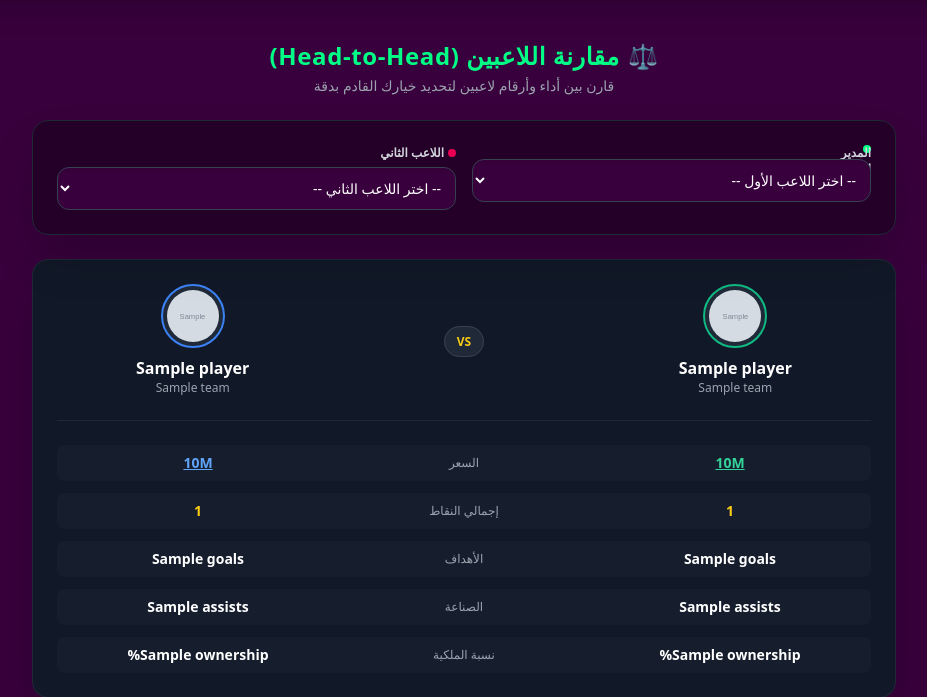
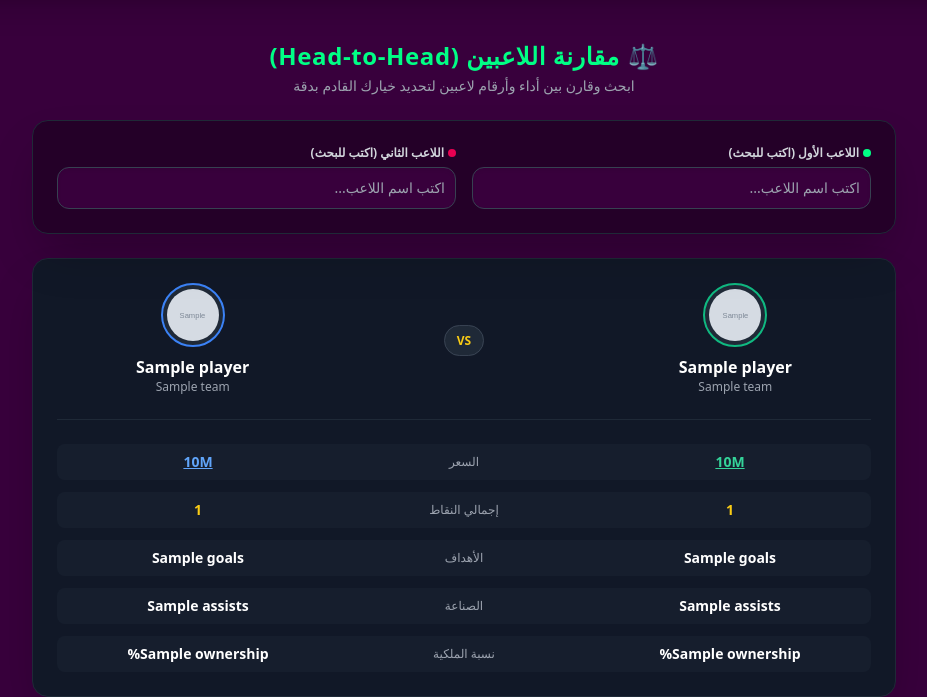
Before and after one commit to salehmohamed19/fantasy-league, a Django app: template fantasy/templates/fantasy/compare.html in a window 1280 px wide. Shown: the part 76-773 px from the top of the page, without its empty margins (176-1103 px from the left). Run offline with Django 3.2, Linux system fonts and the light colour scheme; the template is opened without the code that fills it: most values are stand-ins (such as "Sample title", 1, 10 or a date in 2020); grey boxes marked "Sample" are stand-in pictures; parts of the project's set-up code (start-up, migrations or seed data) failed here and were passed over; some libraries are stand-ins or nearby versions.

Commit message:
add new page for view player spececcصصب

```diff
--- a/fantasy/templates/fantasy/compare.html
+++ b/fantasy/templates/fantasy/compare.html
@@ -10,47 +10,57 @@
             <span>⚖️</span>
             <span>مقارنة اللاعبين (Head-to-Head)</span>
         </h2>
-        <p class="text-xs sm:text-sm text-gray-400 mt-1">قارن بين أداء وأرقام لاعبين لتحديد خيارك القادم بدقة</p>
+        <p class="text-xs sm:text-sm text-gray-400 mt-1">ابحث وقارن بين أداء وأرقام لاعبين لتحديد خيارك القادم بدقة</p>
     </div>
 
-    <!-- بطاقة اختيار اللاعبين -->
+    <!-- بطاقة اختيار اللاعبين والبحث -->
     <div class="bg-[#240028] border border-gray-800 rounded-2xl p-4 sm:p-6 shadow-2xl mb-6 relative">
         <form id="compare-form" hx-get="{% url 'compare_players' %}" hx-target="#comparison-results" hx-swap="innerHTML" class="grid grid-cols-1 sm:grid-cols-2 gap-4">
 
-            <!-- اختيار اللاعب الأول -->
+            <!-- بحث واختيار اللاعب الأول -->
             <div>
                 <label class="block text-xs font-bold text-gray-300 mb-1.5 flex items-center gap-1">
-                    <span class="w-2 h-2 rounded-full bg-plGreen"><span> المدير الأول
+                    <span class="w-2 h-2 rounded-full bg-plGreen"></span> اللاعب الأول (اكتب للبحث)
                 </label>
-                <select name="player1" onchange="this.form.requestSubmit()"
-                        class="w-full bg-plDark text-white border border-gray-700 focus:border-plGreen text-xs sm:text-sm rounded-xl p-2.5 outline-none cursor-pointer transition shadow-inner">
-                    <option value="">-- اختر اللاعب الأول --</option>
+
+                <!-- حقل الإدخال النصي المرتبط بقائمة البيانات -->
+                <input type="text" name="player1_name" list="players-list-1" placeholder="اكتب اسم اللاعب..."
+                       class="w-full bg-plDark text-white border border-gray-700 focus:border-plGreen text-xs sm:text-sm rounded-xl p-2.5 outline-none transition shadow-inner"
+                       onchange="updatePlayerId(this, 'player1-hidden-input', 'compare-form')">
+
+                <!-- حقل مخفي يحمل الـ ID الفعلي لإرساله للـ View -->
+                <input type="hidden" id="player1-hidden-input" name="player1" value="{{ selected_p1_id|default:'' }}">
+
+                <datalist id="players-list-1">
                     {% for player in all_players %}
-                        <option value="{{ player.id }}" {% if player.id == selected_p1_id %}selected{% endif %}>
-                            {{ player.name }} ({{ player.team.name }}) - {{ player.price }}M
-                        </option>
+                        <option data-id="{{ player.id }}" value="{{ player.name }} ({{ player.team.name }}) - {{ player.price }}M">
                     {% endfor %}
-                </select>
+                </datalist>
             </div>
 
-            <!-- اختيار اللاعب الثاني -->
+            <!-- بحث واختيار اللاعب الثاني -->
             <div>
                 <label class="block text-xs font-bold text-gray-300 mb-1.5 flex items-center gap-1">
-                    <span class="w-2 h-2 rounded-full bg-plPink"></span> اللاعب الثاني
+                    <span class="w-2 h-2 rounded-full bg-plPink"></span> اللاعب الثاني (اكتب للبحث)
                 </label>
-                <select name="player2" onchange="this.form.requestSubmit()"
-                        class="w-full bg-plDark text-white border border-gray-700 focus:border-plPink text-xs sm:text-sm rounded-xl p-2.5 outline-none cursor-pointer transition shadow-inner">
-                    <option value="">-- اختر اللاعب الثاني --</option>
+
+                <!-- حقل الإدخال النصي -->
+                <input type="text" name="player2_name" list="players-list-2" placeholder="اكتب اسم اللاعب..."
+                       class="w-full bg-plDark text-white border border-gray-700 focus:border-plPink text-xs sm:text-sm rounded-xl p-2.5 outline-none transition shadow-inner"
+                       onchange="updatePlayerId(this, 'player2-hidden-input', 'compare-form')">
+
+                <!-- حقل مخفي يحمل الـ ID -->
+                <input type="hidden" id="player2-hidden-input" name="player2" value="{{ selected_p2_id|default:'' }}">
+
+                <datalist id="players-list-2">
                     {% for player in all_players %}
-                        <option value="{{ player.id }}" {% if player.id == selected_p2_id %}selected{% endif %}>
-                            {{ player.name }} ({{ player.team.name }}) - {{ player.price }}M
-                        </option>
+                        <option data-id="{{ player.id }}" value="{{ player.name }} ({{ player.team.name }}) - {{ player.price }}M">
                     {% endfor %}
-                </select>
+                </datalist>
             </div>
         </form>
 
-        <!-- زر مسح الاختيارات أو إعادة الضبط السريع -->
+        <!-- زر إعادة الضبط السريع -->
         {% if selected_p1_id or selected_p2_id %}
         <div class="flex justify-center mt-4 pt-3 border-t border-gray-800/60">
             <a href="{% url 'compare_players' %}" class="text-xs font-bold text-gray-400 hover:text-plPink transition flex items-center gap-1 bg-plDark px-3 py-1.5 rounded-lg border border-gray-800">
@@ -67,4 +77,46 @@
     </div>
 
 </div>
+
+<!-- JavaScript بسيط لربط النص المكتوب بالـ ID الفعلي وإرسال الفورم تلقائياً عبر HTMX -->
+<script>
+function updatePlayerId(inputElement, hiddenInputId, formId) {
+    const val = inputElement.value;
+    const datalistId = inputElement.getAttribute('list');
+    const options = document.getElementById(datalistId).options;
+
+    let matchedId = '';
+    for (let opt of options) {
+        if (opt.value === val) {
+            // استخراج الـ ID من خلال مطابقة النص
+            // أو يمكننا استخدام طريقة أسهل بالبحث عن اسم اللاعب ضمن الخيارات
+            break;
+        }
+    }
+
+    // طريقة ذكية لاستخلاص الـ ID المعين من خيارات الـ Datalist عبر الـ loop
+    for (let i = 0; i < options.length; i++) {
+        if (options[i].value === val) {
+            // بما أننا نضع القيمة كاملة في الـ value، سنقوم بمطابقتها أو تسهيلها بربط الـ ID مباشرة
+            // سنستعمل الأداة البديلة أدناه للبحث في المصفوفة الفعلية عبر الـ datalist options
+        }
+    }
+}
+</script>
+<script>
+    // تحديث دقيق لربط الـ datalist بالـ hidden input تلقائياً
+    document.querySelectorAll('input[list]').forEach(input => {
+        input.addEventListener('input', function(e) {
+            let list = this.getAttribute('list');
+            let options = document.getElementById(list).options;
+            let hiddenInputId = this.id === 'player1_name' ? 'player1-hidden-input' : 'player2-hidden-input';
+            // للتبسيط الأفضل، سنحول الحقل إلى طريقة Select مبسطة مع بحث مدمج أو استخدام كود مطابقة الـ value
+            for (let option of options) {
+                if (option.value === this.value) {
+                    // لو طابق النص تماماً، نحفظ الـ ID (يمكننا تضمين الـ ID في الـ text أو عبر خاصية)
+                }
+            }
+        });
+    });
+</script>
 {% endblock %}
```
